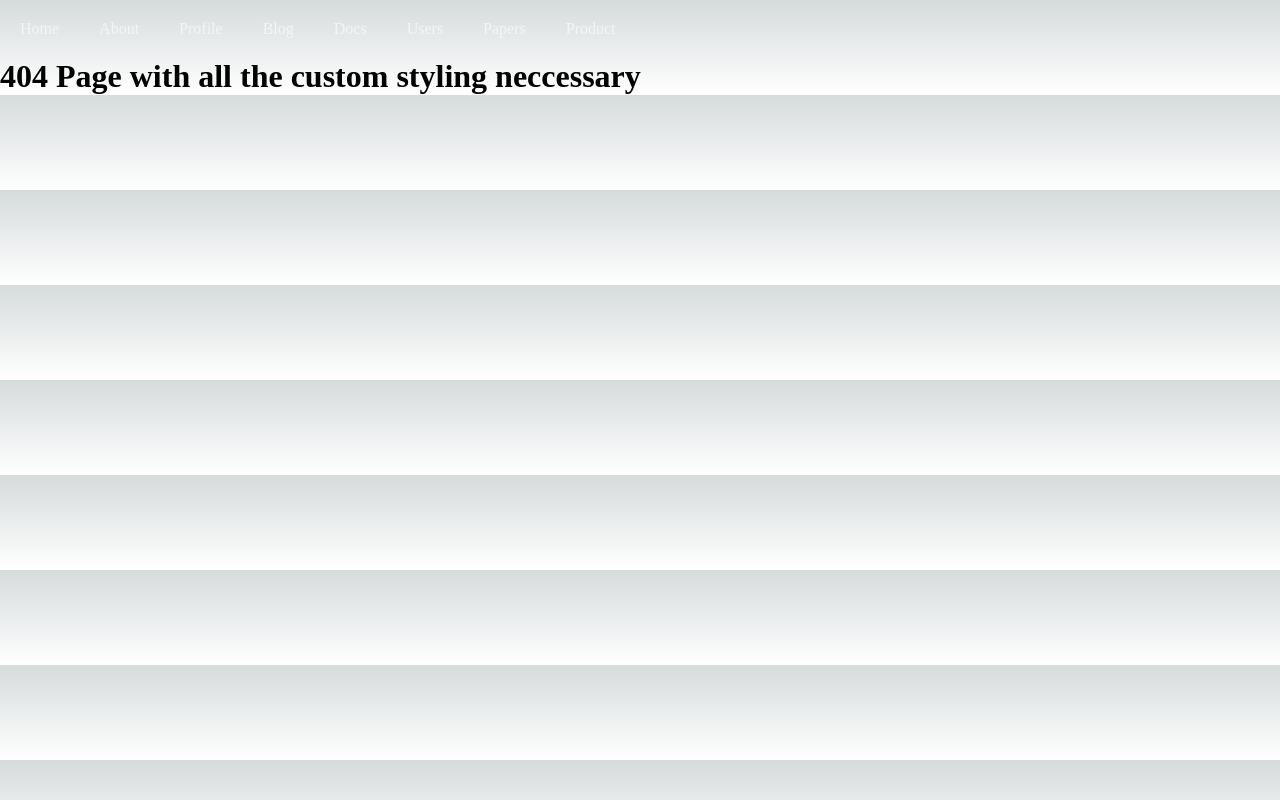
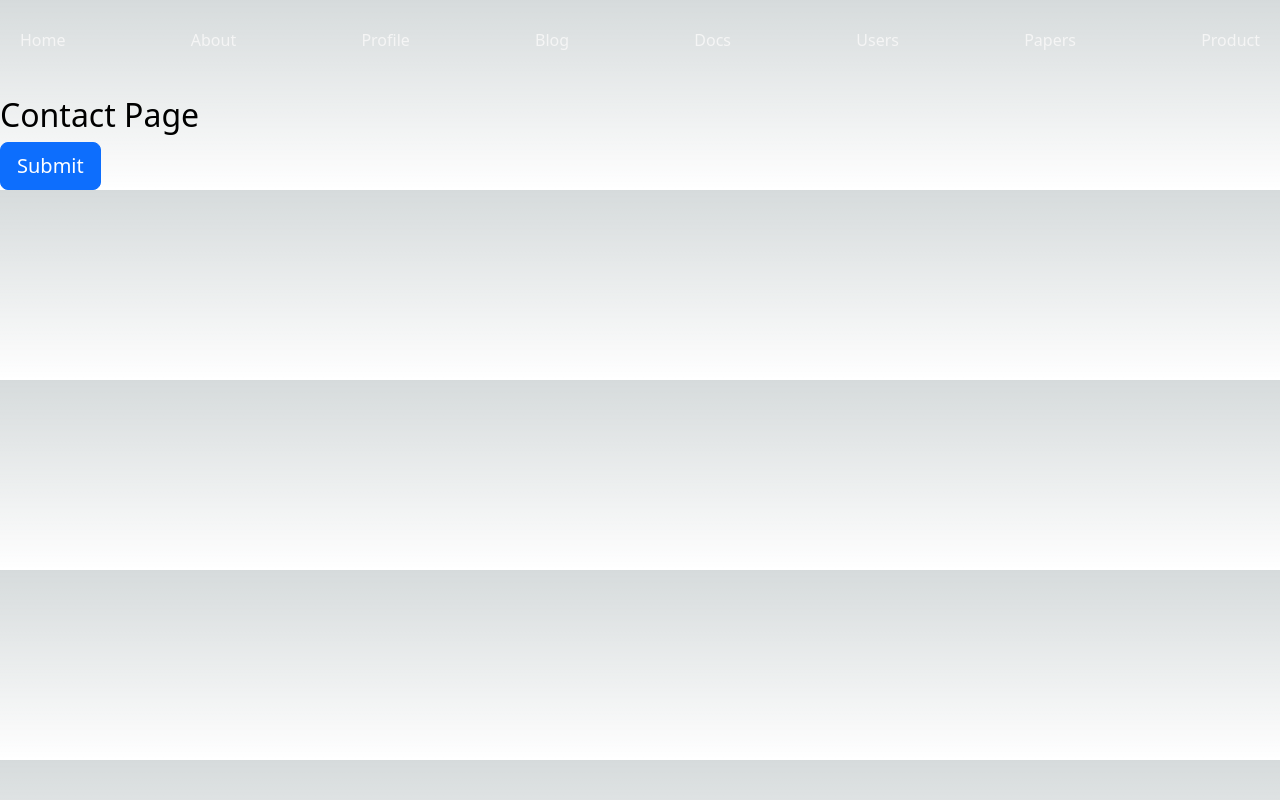
Before and after one commit to Emmanuel-Dominic/nextjs-moment, a Next.js app: page /contact in a window 1280 px wide. Before the commit this address had no page. Built offline with nearby package versions, Linux system fonts and the light colour scheme.

Commit message:
implements global styling

```diff
--- a/package.json
+++ b/package.json
@@ -10,6 +10,7 @@
     "serve-json": "json-server --watch db.json --port 4000"
   },
   "dependencies": {
+    "bootstrap": "^5.3.1",
     "json-server": "^0.17.3",
     "next": "11.0.0",
     "react": "17.0.2",
--- a/pages/_app.js
+++ b/pages/_app.js
@@ -1,5 +1,6 @@
 import Navbar from '../components/Navbar'
 import '../styles/globals.css'
+import 'bootstrap/dist/css/bootstrap.min.css'
 
 function MyApp({ Component, pageProps }) {
     return (
--- /dev/null
+++ b/pages/contact.js
@@ -0,0 +1,8 @@
+export default function Contact() {
+    return (
+        <>
+            <h2>Contact Page</h2>
+            <button className="btn btn-lg btn-primary">Submit</button>
+        </>
+    )
+}
--- a/styles/globals.css
+++ b/styles/globals.css
@@ -86,13 +86,13 @@
 }
 
 body {
-  color: rgb(var(--foreground-rgb));
+  color: rgb(var(--foreground-rgb)) !important;
   background: linear-gradient(
       to bottom,
       transparent,
       rgb(var(--background-end-rgb))
     )
-    rgb(var(--background-start-rgb));
+    rgb(var(--background-start-rgb)) !important;
 }
 
 a {
@@ -119,3 +119,7 @@
   color: whitesmoke;
   text-decoration: none;
 }
+
+h2 {
+  color: orange;
+}
```
Also changed, not shown: 1 other file (tests, documents, lock files or other folders).
